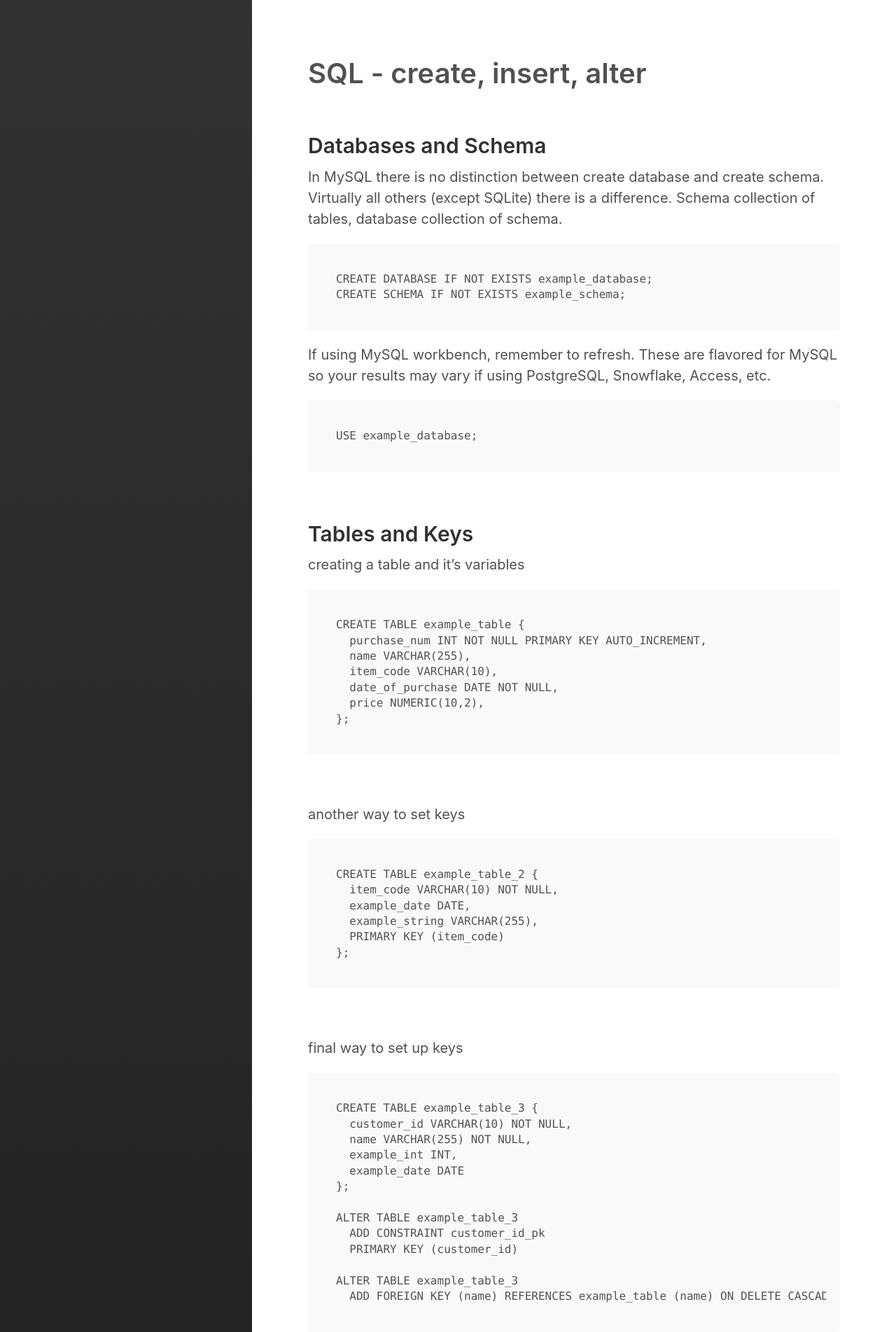
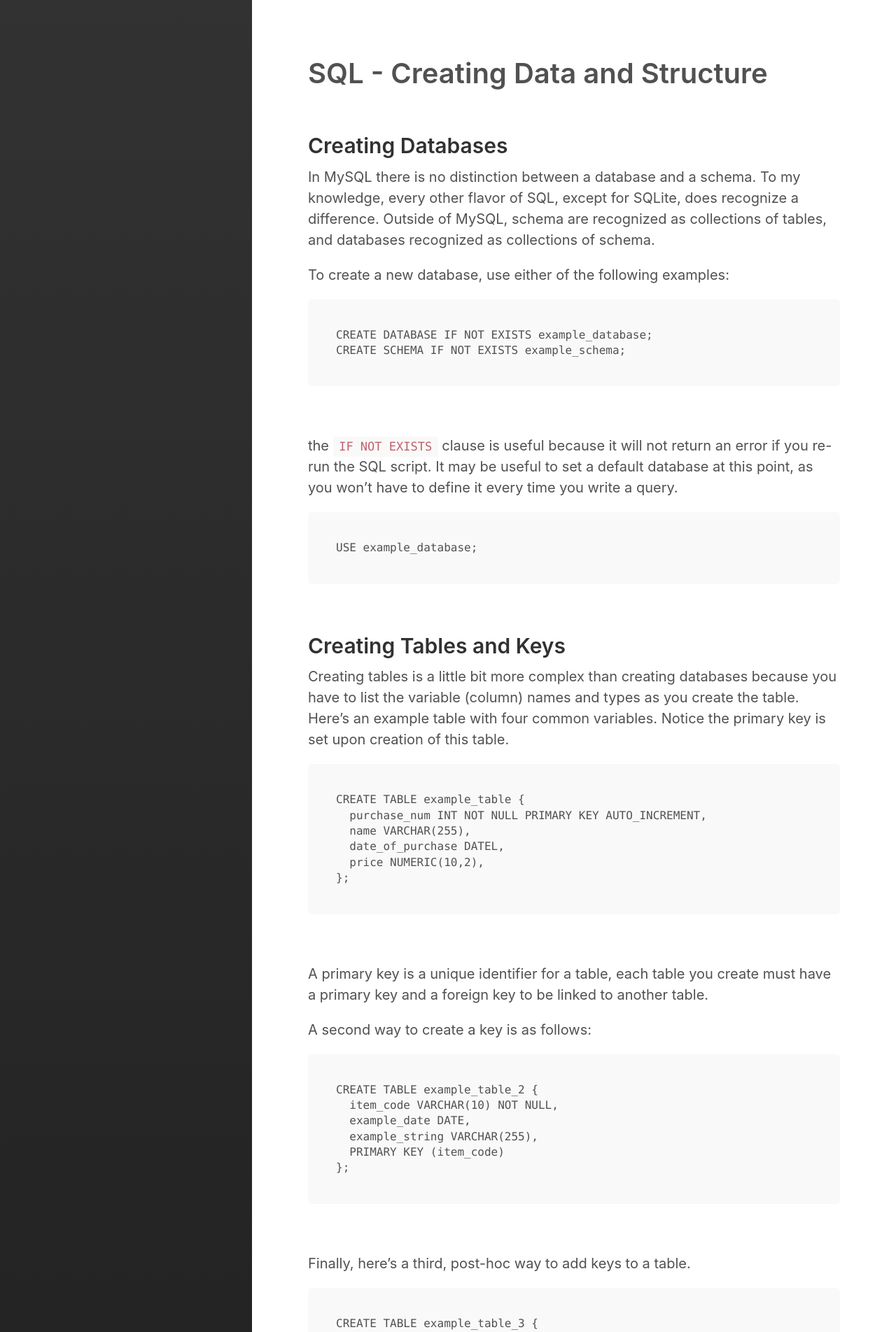
Before and after one commit to fisherra/fisherankney, a Jekyll site: the page built from _posts/2019-05-26-sql-create-insert-alter.md, in a window 1280 px wide. Shown: the top 1904 px of the page at 70% size. Built offline with Jekyll 4.4.1, drawn with Linux system fonts in a browser that asks for light colours; some of the changed text lies outside the part shown.

Commit message:
sql - create, insert, alter, complete

````diff
--- a/_posts/2019-05-26-sql-create-insert-alter.md
+++ b/_posts/2019-05-26-sql-create-insert-alter.md
@@ -1,6 +1,6 @@
 ---
 layout: post
-title: "SQL - create, insert, alter"
+title: "SQL - Creating Data and Structure"
 categories:
   - Blog Posts
 top_tags: General
@@ -10,17 +10,23 @@
 
 <br>
 
-## Databases and Schema
+## Creating Databases
 
-In MySQL there is no distinction between create database and create schema. Virtually all others (except SQLite) there is a difference. Schema collection of tables, database collection of schema.
+In MySQL there is no distinction between a database and a schema. To my knowledge, every other flavor of SQL, except
+for SQLite, does recognize a difference. Outside of MySQL, schema are recognized as collections of tables, and databases
+recognized as collections of schema.
+
+To create a new database, use either of the following examples:
 
 ```
 CREATE DATABASE IF NOT EXISTS example_database;
 CREATE SCHEMA IF NOT EXISTS example_schema;
 ```
 
-If using MySQL workbench, remember to refresh. These are flavored for MySQL so your results may vary if using PostgreSQL, Snowflake, Access, etc.
+<br>
 
+the `IF NOT EXISTS` clause is useful because it will not return an error if you re-run the SQL script. It may be useful to set a
+default database at this point, as you won't have to define it every time you write a query.
 
 ```
 USE example_database;
@@ -28,23 +34,27 @@
 
 <br>
 
-## Tables and Keys
+## Creating Tables and Keys
 
-creating a table and it's variables
+Creating tables is a little bit more complex than creating databases because you have to list the variable (column) names
+and types as you create the table. Here's an example table with four common variables. Notice the primary key is set upon
+creation of this table.
 
 ```
 CREATE TABLE example_table {
   purchase_num INT NOT NULL PRIMARY KEY AUTO_INCREMENT,
   name VARCHAR(255),
-  item_code VARCHAR(10),
-  date_of_purchase DATE NOT NULL,
+  date_of_purchase DATEL,
   price NUMERIC(10,2),
 };
 ```
 
 <br>
 
-another way to set keys
+A primary key is a unique identifier for a table, each table you create must have a primary key and a foreign key to be linked
+to another table.
+
+A second way to create a key is as follows:
 
 ```
 CREATE TABLE example_table_2 {
@@ -57,8 +67,7 @@
 
 <br>
 
-final way to set up keys
-
+Finally, here's a third, post-hoc way to add keys to a table.
 
 ```
 CREATE TABLE example_table_3 {
@@ -73,28 +82,35 @@
   PRIMARY KEY (customer_id)
 
 ALTER TABLE example_table_3
-  ADD FOREIGN KEY (name) REFERENCES example_table (name) ON DELETE CASCADE;
+  ADD FOREIGN KEY (name) REFERENCES example_table (name);
 ```
 
 <br>
 
-## Variables
+## Variables Explained
 
-http://www-db.deis.unibo.it/courses/TW/DOCS/w3schools/sql/sql_datatypes_general.asp.html
+When creating tables, you're expected to also create the columns of that table, and their respective data types.
+The syntax is already shown above, so here's a list of the most useful datatypes.
 
-strings - char (short), varchar (long), enum (basically factors) <br>
-integers - tinyint, smallint, mediumint, int, bigint (differences in storage) <br>
-fixed - decimal(5,3) = 10.523 = numeric <br>
-float - float(5,3) = 10.523, double = longer and more storage <br>
-date / time / date-time / binary / factors, timestamp is exact moment <br>
-blog - binary large objects (.doc, .jpeg, etc) <br>
+
+Strings - `CHAR(SIZE)` (short and fixed length), `VARCHAR(SIZE)` (long, variable length) <br>
+Integers - `tinyint`, `smallint`, `mediumint`, `int`, `bigint` <br>
+Numerics - `FLOAT(5,3)` (accepts values like 10.523) <br>
+Boolean - N/A in MySQL, but `BOOLEAN` in PostgreSQL <br>
+Date-Times - `DATE` / `TIME` / `TIMESTAMP` <br>
+Binary Large OBject (BLOB) - `varbinary(MAX)` (image), more type possible <br>
+
 
 <br>
 
 
-## Insert
+## Inserting Data (adding rows)
 
-Single entry, match the types!
+You can populate tables one value at a time, or all at once. Also notice that `NULL` is the
+acceptable entry for data that is not available.
+
+
+Single entry with NULL:
 
 ```
 INSERT INTO my_table VALUES (999, NULL, 'John', 'Wick');
@@ -118,9 +135,10 @@
 
 <br>
 
-## add / alter column
+## Adding and Changing Columns
 
-add new row-
+If you forgot to create a variable for your table when you created it, you can add it after-the-fact. In this example I add
+a new column named email, which is a variable length string.
 
 ```
 ALTER TABLE example_table
@@ -129,13 +147,16 @@
 
 <br>
 
-alter existing row -
+If want to change an existing column, use the alter function twice:
 
 ```
 ALTER TABLE example_table
   ALTER COLUMN column_name NEW_DATA_TYPE;
 ```
 
+<br>
+
+That's all for now!
 
 <br>
 <br>
````
Also changed, not shown: other parts of _posts/2019-05-26-sql-create-insert-alter.md (+2 -1 lines), data_toolbox.html (+7 -41 lines).
